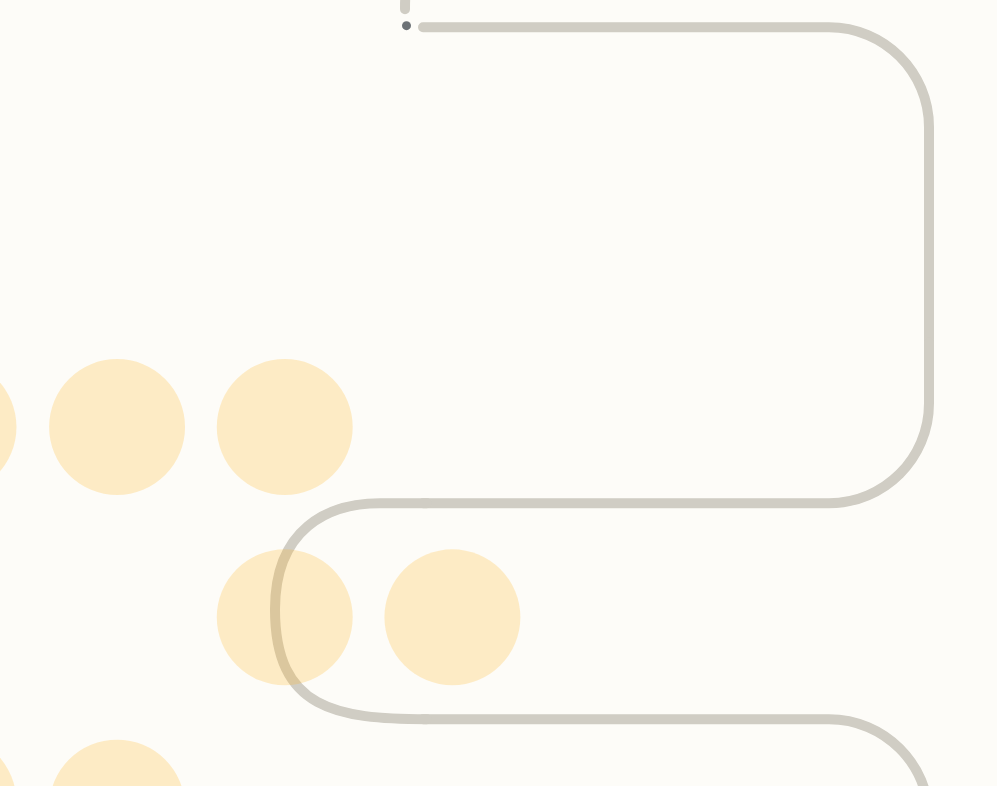
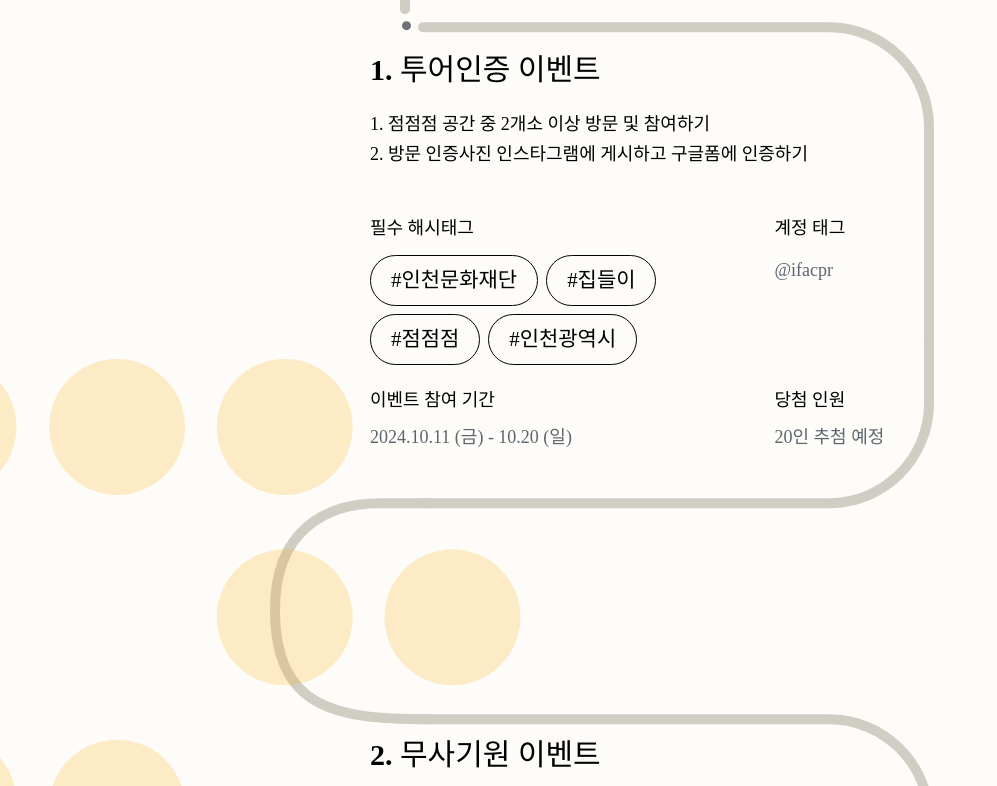
Before and after one commit to APPS-sookmyung/2025-INCHEON-SITE, a React (Vite) app: page / in a window 1280 px wide. Shown: the part 3814-4600 px from the top of the page, without its empty margins (0-997 px from the left). Built offline with nearby package versions, Linux system fonts and the light colour scheme; a web font is replaced by a local one.

Commit message:
#4 feat: EventInfoSection 좌표 기반 카드 배치 구현 및 Preview import 경로 수정

```diff
--- a/src/components/mainpage/EventInfoSection.jsx
+++ b/src/components/mainpage/EventInfoSection.jsx
@@ -1,15 +1,41 @@
 import yellowDotsUrl from '../../assets/svg/yellow-dots.svg';
+import events from '../../data/events';
+import EventCard from './EventCard';
 
 const EventInfoSection = () => {
+  const W = 1078; // 기준 너비
+  const H = 1452; // EventInfoSection의 기준 높이 (전체 5214의 27.85%)
+
+  // 이벤트 카드 위치 정의
+  const eventPositions = [
+    {eventId: 1, x: 269, y: 50}, // 첫 번째 이벤트 카드 위치
+    {eventId: 2, x: 269, y: 735}, // 두 번째 이벤트 카드 위치
+  ];
+
   return (
-    <div className='absolute inset-0 pointer-events-none z-10'>
-      <div className='absolute top-[351px] -left-56'>
+    <div className='relative w-full h-full'>
+      <div className='absolute top-[351px] -left-56 pointer-events-none z-0'>
         <img
           src={yellowDotsUrl}
           alt='yellow dots'
           className='w-[704px] h-[706px]'
         />
       </div>
+
+      {eventPositions.map((pos) => {
+        const event = events.find((e) => e.id === pos.eventId);
+        const left = (pos.x / W) * 100;
+        const top = (pos.y / H) * 100;
+
+        return (
+          <div
+            key={pos.eventId}
+            className='absolute z-10'
+            style={{left: `${left}%`, top: `${top}%`}}>
+            <EventCard event={event} />
+          </div>
+        );
+      })}
     </div>
   );
 };
--- a/src/components/mainpage/Preview.jsx
+++ b/src/components/mainpage/Preview.jsx
@@ -1,4 +1,4 @@
-import Icon from './icon';
+import Icon from './Icon';
 import arrow from '../../assets/svg/arrow.svg';
 
 const W = 1078;
```
